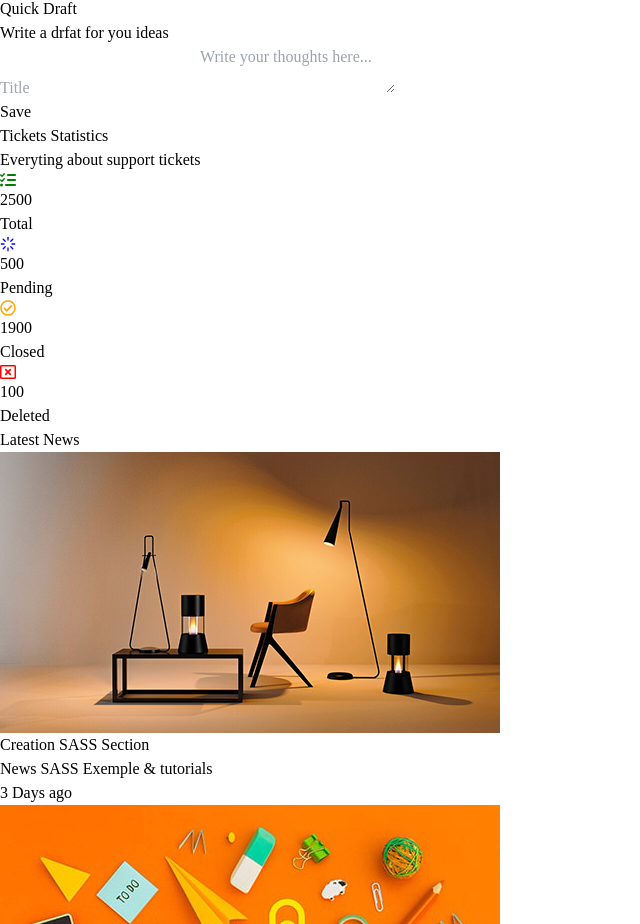
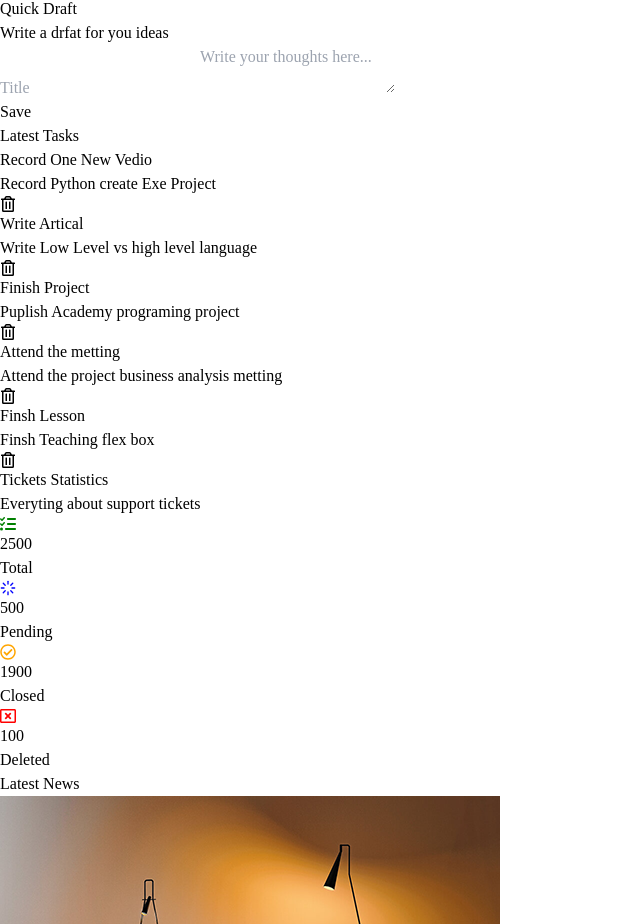
Before and after one commit to ysfzxz7/control_panel, a React (Vite) app: page / in a window 1280 px wide. Shown: the part 1399-2323 px from the top of the page, without its empty margins (0-640 px from the left). Built offline with nearby package versions, Linux system fonts and the light colour scheme.

Commit message:
the tasks are done

```diff
--- a/src/componants/Dashboard/Lastest_Tasks.tsx
+++ b/src/componants/Dashboard/Lastest_Tasks.tsx
@@ -0,0 +1,56 @@
+import { FaRegTrashAlt } from "react-icons/fa"
+import { tasksType } from "../types"
+
+export default function Latest_Tasks() {
+
+    return (
+        <div className="space-y-3 p-2 min-height rounded-lg bg-white">
+            <h1 className="font-semibold">Latest Tasks</h1>
+            <div>
+                <ul className=" divide-y-2">
+                    {
+                        tasks.map((task) => (
+                    <li className="flex items-center justify-between p-1">
+                        <div className="">
+                            <h1 className={`text-xs font-semibold ${task.done && 'text-gray-600 line-through'} `}>{task.title}</h1>
+                            <h1 className={`text-xs font-light text-gray-500 ${task.done && 'line-through'} `}>{task.desc}</h1>
+                        </div>
+                        <div>
+                            <FaRegTrashAlt />
+                        </div>
+                    </li>
+                        ))
+                    }
+                </ul>
+            </div>
+        </div>
+    )
+}
+
+const tasks: tasksType[] = [
+    {
+        title: 'Record One New Vedio',
+        desc: 'Record Python create Exe Project',
+        done: false
+    },
+    {
+        title: 'Write Artical',
+        desc: 'Write Low Level vs high level language',
+        done: false
+    },
+    {
+        title: 'Finish Project',
+        desc: 'Puplish Academy programing project',
+        done: false
+    },
+    {
+        title: 'Attend the metting',
+        desc: 'Attend the project business analysis metting',
+        done: true
+    },
+    {
+        title: 'Finsh Lesson',
+        desc: 'Finsh Teaching flex box',
+        done: false
+    }
+]
--- a/src/componants/Dashboard/_Dashborad.tsx
+++ b/src/componants/Dashboard/_Dashborad.tsx
@@ -1,4 +1,5 @@
 import Latest_News from "./Lastest_News";
+import Latest_Tasks from "./Lastest_Tasks";
 import Latest_Post from "./Latest_Posts";
 import Latest_upLoad from "./Latest_Uploads";
 import Quick_draft from "./Quick_Draft";
@@ -16,6 +17,7 @@ export default function _Dashboard() {
             <div className="grid p-2 gap-2 lg:grid-cols-3 md:grid-cols-2">
             <Welcome />
             <Quick_draft />
+            <Latest_Tasks />
             <Tickets />
             <Latest_News />
             <Latest_upLoad />
```
Also changed, not shown: src/componants/types.ts (+18 -1 lines).
